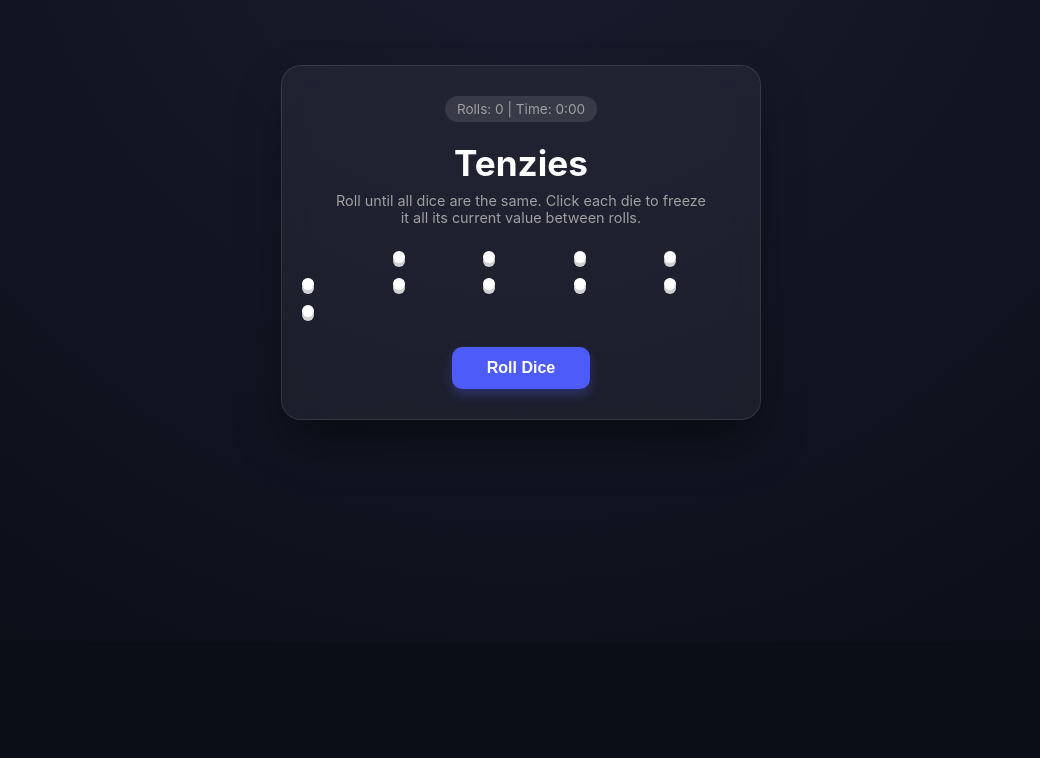
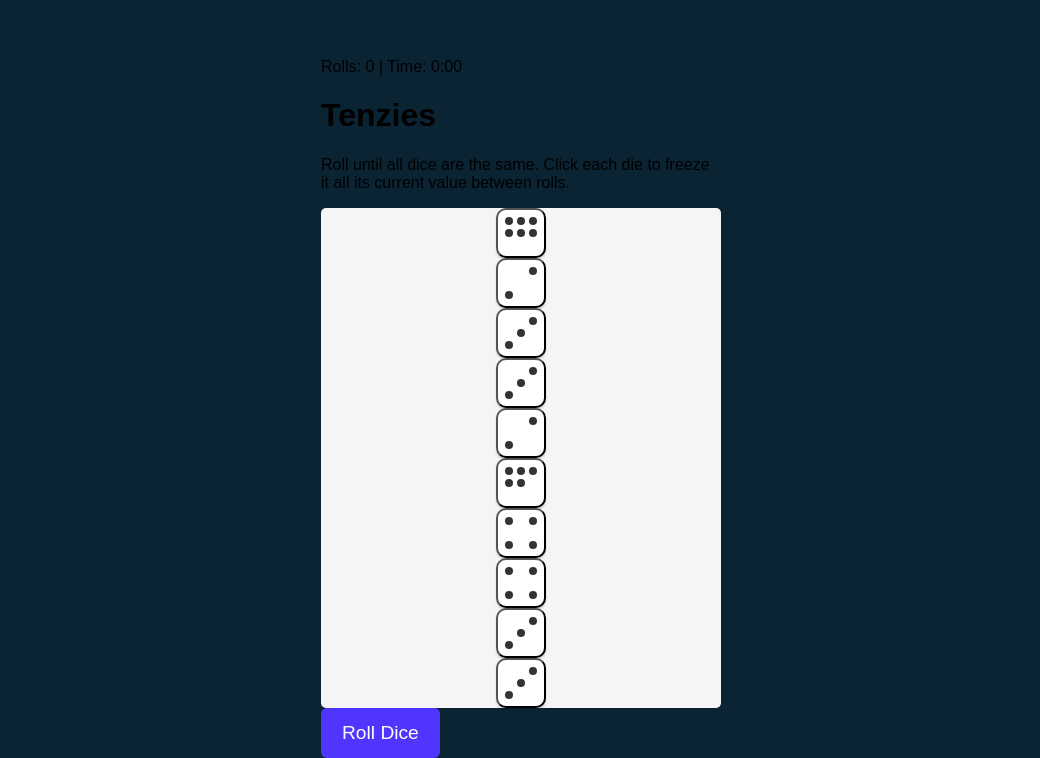
Before and after one commit to Mico1104/Tenzies-game, a React (Vite) app: page / in a window 1280 px wide. Shown: the part 158-916 px from the top of the page, without its empty margins (119-1159 px from the left). Before the commit the page ends 800 px from the top, so only its background shows below. Built offline with nearby package versions, Linux system fonts and the light colour scheme.

Commit message:
Update index.css
Updating the css

```diff
--- a/src/index.css
+++ b/src/index.css
@@ -1,84 +1,61 @@
-:root {
-  --bg-dark: #0b0d17;
-  --glass-bg: rgba(255, 255, 255, 0.05);
-  --accent: #4d5bf9;
-  --accent-hover: #3a47d5;
-  --held-color: #59e391;
-  --text-light: #ffffff;
-  --text-dim: #a0a0a0;
-  --pip-color: #333;
-}
-
 * {
-  margin: 0;
-  padding: 0;
     box-sizing: border-box;
 }
 
 body {
-  background-color: var(--bg-dark);
-  background-image: radial-gradient(circle at top, #1a1c2e, #0b0d17);
-  min-height: 100vh;
+    font-family: Karla, sans-serif;
+    margin: 0;
+    background-color: #0B2434;
+    padding: 20px;
+    height: 100vh;
     display: flex;
+    flex-direction: column;
     justify-content: center;
     align-items: center;
-  font-family: 'Inter', sans-serif;
-  color: var(--text-light);
-  padding: 20px;
 }
 
-.tenzies {
-  background: var(--glass-bg);
-  backdrop-filter: blur(12px);
-  border: 1px solid rgba(255, 255, 255, 0.1);
-  padding: 30px 20px;
-  border-radius: 20px;
+div#root {
+    height: 100%;
     width: 100%;
-  max-width: 480px;
+    max-height: 400px;
+    max-width: 400px;
+}
+
+main {
+    background-color: #F5F5F5;
+    height: 100%;
+    border-radius: 5px;
     display: flex;
     flex-direction: column;
+    justify-content: space-evenly;
     align-items: center;
-  box-shadow: 0 25px 50px -12px rgba(0, 0, 0, 0.5);
 }
 
-/* Stats Layout */
-.stats {
-  display: flex;
-  gap: 15px;
-  margin-bottom: 20px;
+.title {
+    font-size: 40px;
+    margin: 0;
 }
 
-.stats p {
-  font-size: 0.85rem;
-  background: rgba(255, 255, 255, 0.1);
-  padding: 5px 12px;
-  border-radius: 20px;
-  color: var(--text-dim);
+.text {
+    font-family: 'Inter', sans-serif;
+    font-weight: 400;
+    margin-top: 0;
+    text-align: center;
 }
 
-#title { font-size: 2.2rem; margin-bottom: 8px; }
-#text { color: var(--text-dim); font-size: 0.9rem; margin-bottom: 25px; max-width: 85%; text-align: center; }
-
-/* Grid for the Dice Container */
-main {
+.container {
     display: grid;
-  grid-template-columns: repeat(5, 1fr);
-  gap: 15px;
-  margin-bottom: 30px;
-  width: 100%;
+    grid-template: auto auto / repeat(5, 1fr);
+    gap: 20px;
+    margin-bottom: 40px;
 }
 
-/* The Dice Pip Grid System */
-.dice-button {
-  aspect-ratio: 1;
-  background-color: white;
-  border-radius: 10px;
-  border: none;
+button {
+    font-family: Karla, sans-serif;
     cursor: pointer;
-  box-shadow: 0 4px 0px #d1d1d1;
-  transition: all 0.1s ease;
+}
 
-  /* Dice Internal Grid */
+.dice-container button {
     display: grid;
     grid-template-areas:
         "a . b"
@@ -86,20 +63,69 @@ main {
         "f . g";
     grid-template-columns: repeat(3, 1fr);
     grid-template-rows: repeat(3, 1fr);
-  padding: 6px;
+    width: 50px;
+    height: 50px;
+    padding: 5px;
+    border-radius: 10px;
+    box-shadow: 0px 2px 2px rgba(0, 0, 0, 0.15);
+    cursor: pointer;
+    border: none;
+    background-color: white;
+    font-size: 1.75rem;
+    font-weight: bold;
+}
+
+button.roll-button {
+    height: 50px;
+    white-space: nowrap;
+    width: auto;
+    padding: 6px 21px;
+    border: none;
+    border-radius: 6px;
+    background-color: #5035FF;
+    color: white;
+    font-size: 1.2rem;
+}
+
+.sr-only {
+    position: absolute;
+    width: 1px;
+    height: 1px;
+    padding: 0;
+    margin: -1px;
+    overflow: hidden;
+    clip: rect(0, 0, 0, 0);
+    white-space: nowrap;
+    border: 0;
+}
+
+.dice-button {
+    display: grid;
+    grid-template-areas:
+        "a . b"
+        "c d e"
+        "f . g";
+    grid-template-columns: repeat(3, 1fr);
+    grid-template-rows: repeat(3, 1fr);
+    width: 50px;
+    height: 50px;
+    padding: 5px;
+    border-radius: 10px;
+    box-shadow: 0px 2px 2px rgba(0, 0, 0, 0.15);
+    cursor: pointer;
 }
 
 .pip {
     display: block;
-  width: 70%;
-  height: 70%;
+    width: 8px;
+    height: 8px;
     border-radius: 50%;
-  background-color: var(--pip-color);
+    background-color: #333;
     align-self: center;
     justify-self: center;
 }
 
-/* Face Mappings */
+/* Positioning logic for specific faces */
 .face-1 .pip { grid-area: d; }
 
 .face-2 .pip:nth-child(1) { grid-area: b; }
@@ -114,54 +140,9 @@ main {
 .face-4 .pip:nth-child(3) { grid-area: f; }
 .face-4 .pip:nth-child(4) { grid-area: g; }
 
-.face-5 .pip:nth-child(1) { grid-area: a; }
-.face-5 .pip:nth-child(2) { grid-area: b; }
-.face-5 .pip:nth-child(3) { grid-area: d; }
-.face-5 .pip:nth-child(4) { grid-area: f; }
-.face-5 .pip:nth-child(5) { grid-area: g; }
-
 .face-6 {
     grid-template-areas:
         "a . b"
         "c . e"
         "f . g";
 }
-.face-6 .pip:nth-child(1) { grid-area: a; }
-.face-6 .pip:nth-child(2) { grid-area: b; }
-.face-6 .pip:nth-child(3) { grid-area: c; }
-.face-6 .pip:nth-child(4) { grid-area: e; }
-.face-6 .pip:nth-child(5) { grid-area: f; }
-.face-6 .pip:nth-child(6) { grid-area: g; }
-
-/* Held State */
-.dice-button.held {
-  background-color: var(--held-color) !important;
-  box-shadow: 0 4px 0px #3db874;
-}
-
-.dice-button:active {
-  transform: translateY(2px);
-  box-shadow: 0 0px 0px transparent;
-}
-
-/* Roll Button */
-.roll-button {
-  padding: 12px 35px;
-  font-size: 1rem;
-  font-weight: 700;
-  border: none;
-  border-radius: 10px;
-  background-color: var(--accent);
-  color: white;
-  cursor: pointer;
-  box-shadow: 0 6px 12px rgba(77, 91, 249, 0.3);
-}
-
-.roll-button:hover { background-color: var(--accent-hover); }
-
-/* Responsive adjustments for mobile */
-@media (max-width: 400px) {
-  main { grid-template-columns: repeat(auto-fit, minmax(50px, 1fr)); }
-  .dice-button { padding: 4px; }
-  .pip { width: 60%; height: 60%; }
-}
```
Lines whose indentation alone changed are shown as unchanged.
